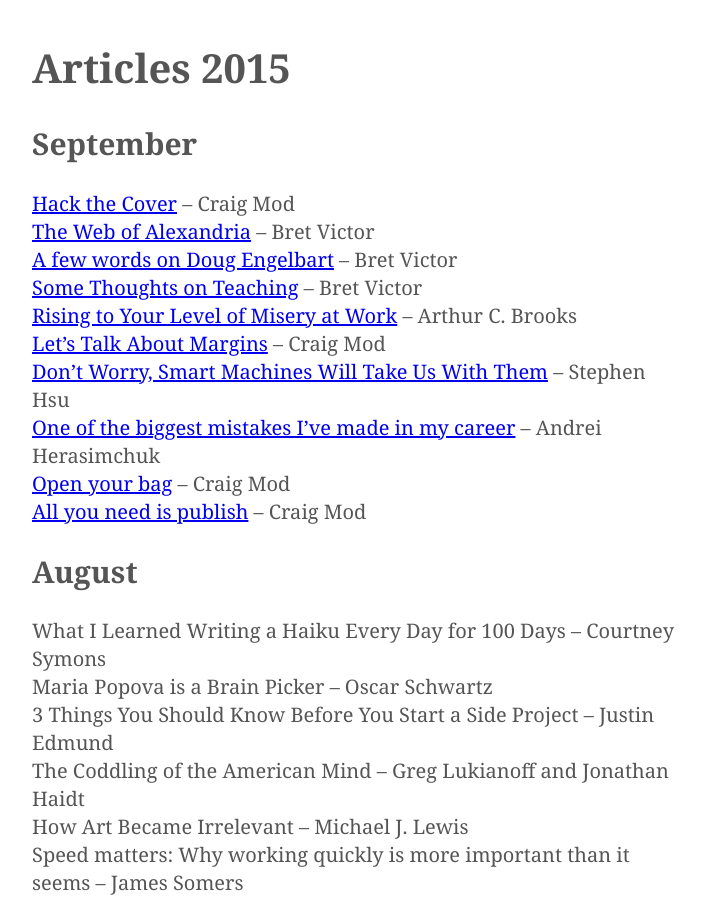
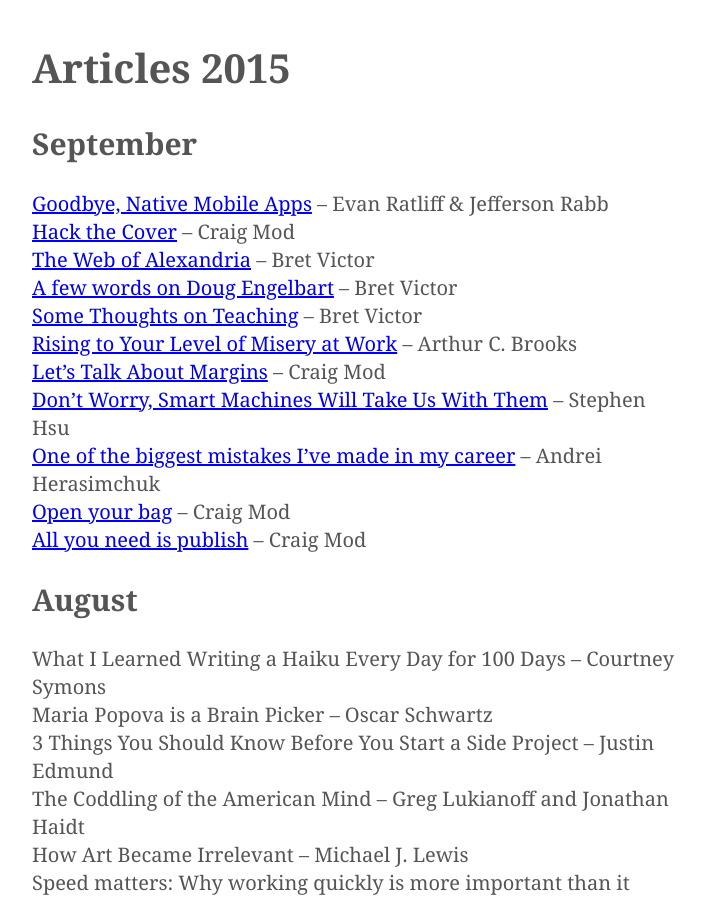
Before and after one commit to kmcgillivray/librarie, a Jekyll site: the page built from articles/2015.md, in a window 1280 px wide and 900 px high. Shown: the whole window, without its empty margins (283-988 px from the left). Built offline with Jekyll 4.4.1, drawn with Linux system fonts in a browser that asks for light colours.

Commit message:
Add article

```diff
--- a/articles/2015.md
+++ b/articles/2015.md
@@ -5,6 +5,7 @@ title: Articles 2015
 
 ## September
 
+* [Goodbye, Native Mobile Apps](https://atavistinsider.atavist.com/goodbye-native-mobile-apps/) – Evan Ratliff & Jefferson Rabb
 * [Hack the Cover](http://craigmod.com/journal/hack_the_cover/) – Craig Mod
 * [The Web of Alexandria](http://worrydream.com/#!/TheWebOfAlexandria) – Bret Victor
 * [A few words on Doug Engelbart](http://worrydream.com/#!/Engelbart) – Bret Victor
```
